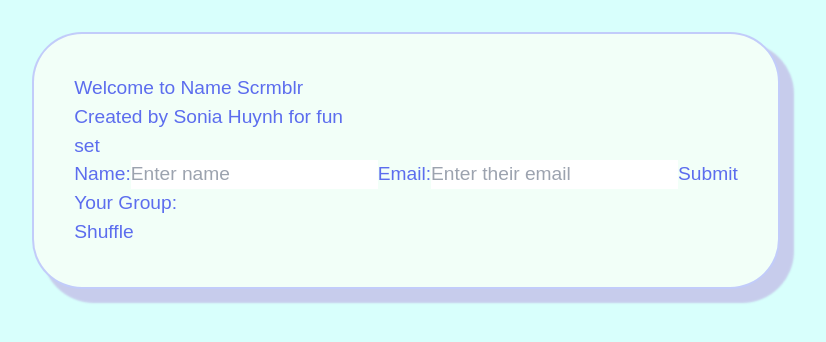
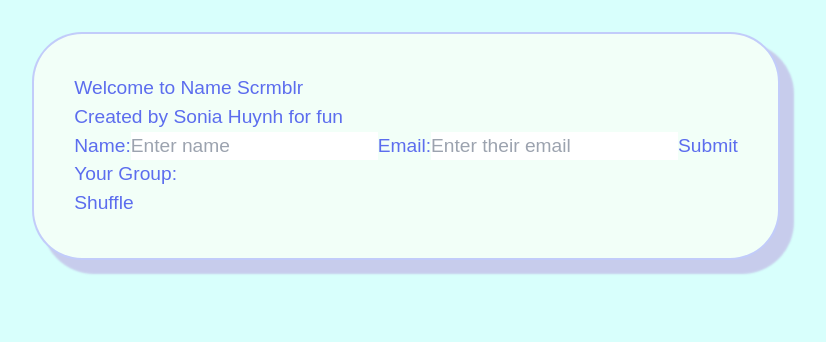
Before and after one commit to sonia-huynh/name-scrambler, a Next.js app: page / in a window 1280 px wide. Shown: the top 342 px of the page, without its empty margins (234-1060 px from the left). Built offline with nearby package versions, Linux system fonts and the light colour scheme; a web font is replaced by a local one.

Commit message:
remove tester button

```diff
--- a/src/app/page.tsx
+++ b/src/app/page.tsx
@@ -163,7 +163,6 @@ export default function Home() {
         <p className="text-xl text-[color:--accent] max-sm:text-lg text-center">
           Created by Sonia Huynh for fun
         </p>
-        <button onClick={() => setEmailed(true)}>set</button>
       </div>
       <div className="mt-16 max-sm:text-xlg max-lg:text-center max-lg:mt-6">
         <form onSubmit={(e) => handleSubmit(e)}>
```
